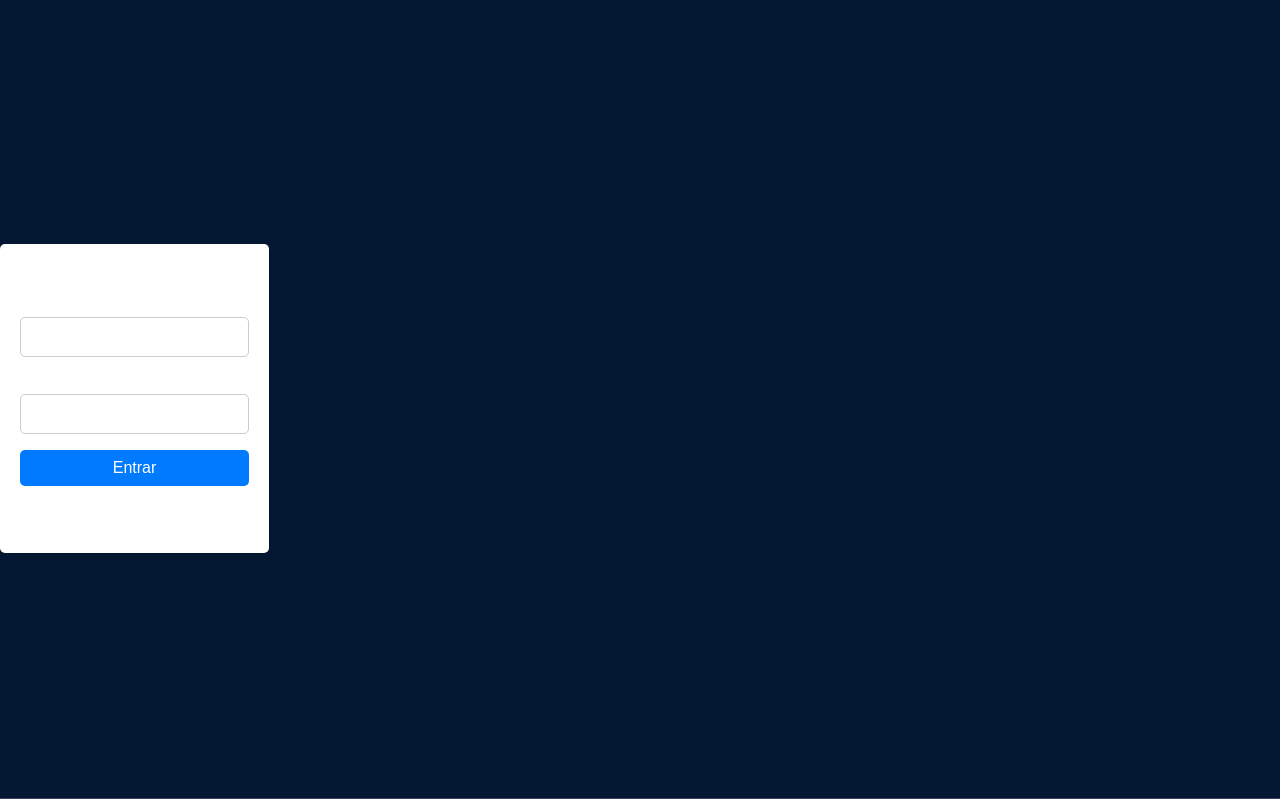
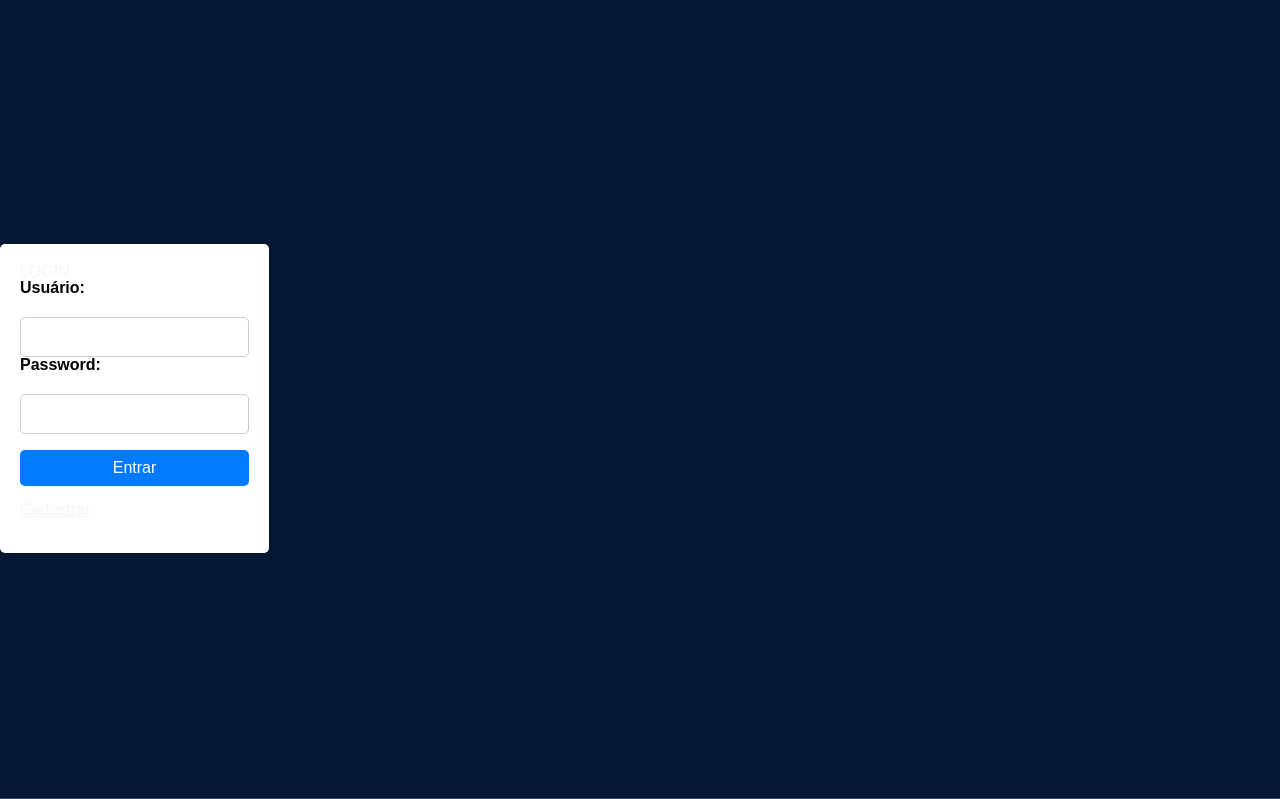
Before and after one commit to felipesergiob/Filma, a Django app: a page that uses templates/galeria/base.html in a window 1280 px wide. Shown: the part 231-1030 px from the top of the page. Run offline with Django 4.2, Linux system fonts and the light colour scheme.

Commit message:
correcao css login

```diff
--- a/setup/static/styles/style.css
+++ b/setup/static/styles/style.css
@@ -85,7 +85,7 @@ time,
 mark,
 audio,
 video {
-    color: white;
+    color: whitesmoke;
     margin: 0;
     padding: 0;
     border: 0;
@@ -592,6 +592,7 @@ table {
   }
 
   label {
+    color: #000000;
     display: block;
     font-weight: bold;
     margin-bottom: 5px;
```
